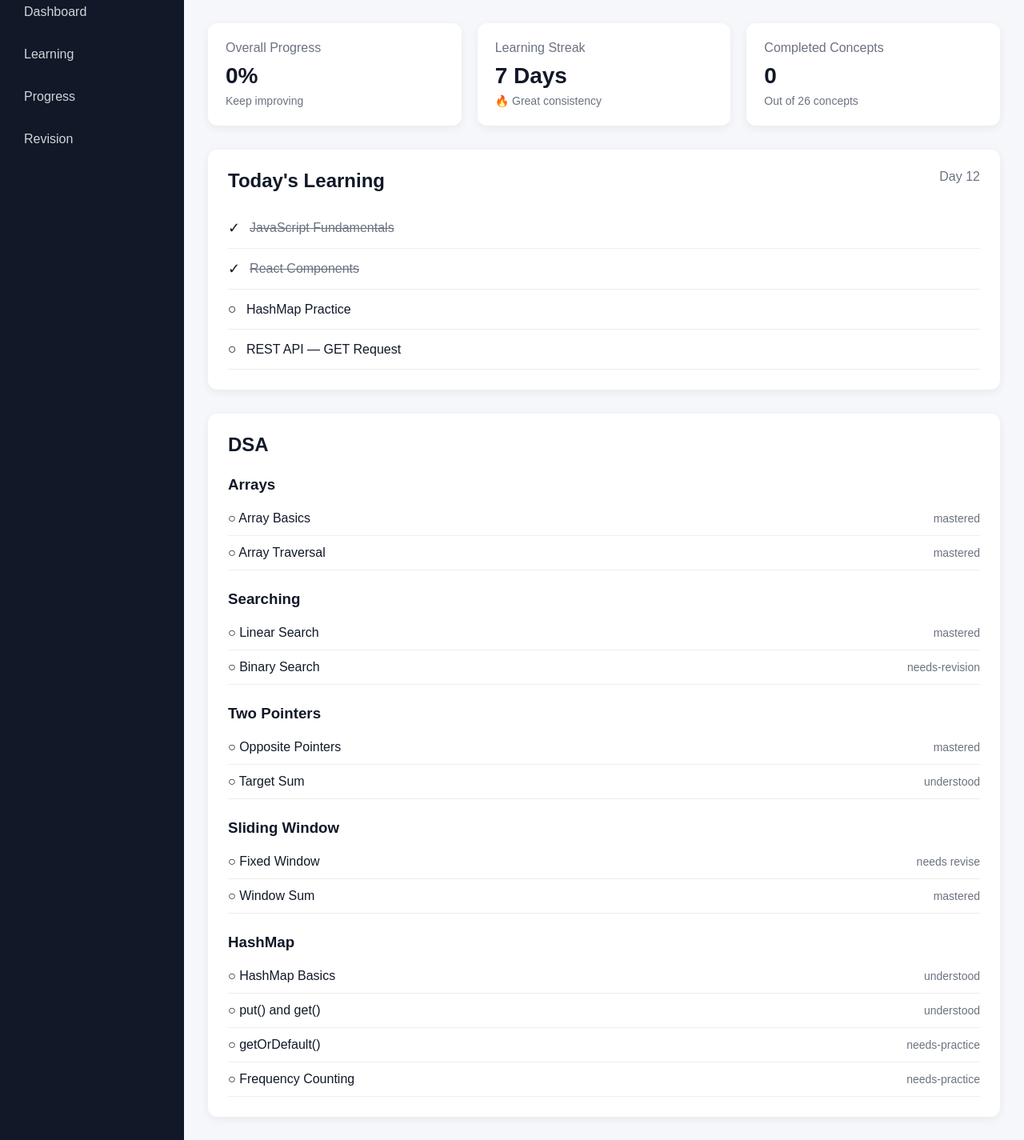
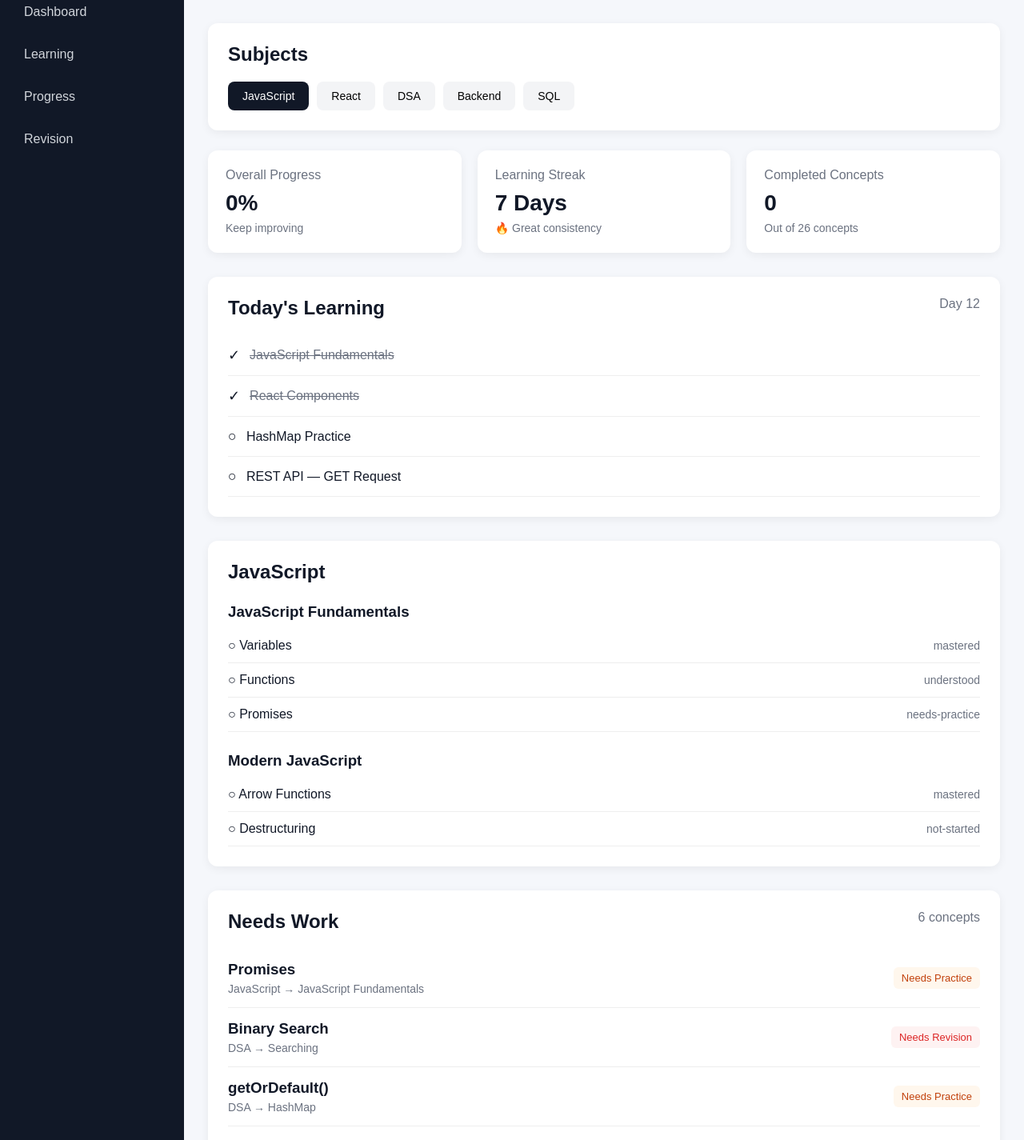
Before and after one commit to Pratik-z005/learning-dashboard, a React (Vite) app: page / in a window 1280 px wide. Shown: the part 92-1517 px from the top of the page at 80% size. Built offline with nearby package versions, Linux system fonts and the light colour scheme.

Commit message:
Add subject navigation

```diff
--- /dev/null
+++ b/src/components/NeedsWork.jsx
@@ -0,0 +1,32 @@
+function NeedsWork({ concepts }) {
+  return (
+    <section className="needs-work">
+      <div className="section-heading">
+        <h2>Needs Work</h2>
+        <span>{concepts.length} concepts</span>
+      </div>
+
+      {concepts.length === 0 ? (
+        <p className="empty-message">🎉 Nothing needs attention right now!</p>
+      ) : (
+        concepts.map((concept) => (
+          <div className="needs-work-item" key={concept.id}>
+            <div>
+              <h3>{concept.name}</h3>
+
+              <p>
+                {concept.subject} → {concept.topic}
+              </p>
+            </div>
+
+            <span className={`status ${concept.status}`}>
+              {concept.status.replace("-", " ")}
+            </span>
+          </div>
+        ))
+      )}
+    </section>
+  );
+}
+
+export default NeedsWork;
--- /dev/null
+++ b/src/components/SubjectSelector.jsx
@@ -0,0 +1,27 @@
+function SubjectSelector({ subjects, selectedSubject, onSelect }) {
+  return (
+    <section className="subject-selector">
+      <div className="section-heading">
+        <h2>Subjects</h2>
+      </div>
+
+      <div className="subject-buttons">
+        {subjects.map((subject) => (
+          <button
+            key={subject.id}
+            className={
+              selectedSubject.id === subject.id
+                ? "subject-button active"
+                : "subject-button"
+            }
+            onClick={() => onSelect(subject)}
+          >
+            {subject.name}
+          </button>
+        ))}
+      </div>
+    </section>
+  );
+}
+
+export default SubjectSelector;
--- a/src/index.css
+++ b/src/index.css
@@ -186,3 +186,94 @@ body {
 .concept.completed span:first-child {
   text-decoration: line-through;
 }
+
+.needs-work {
+  background: white;
+  padding: 25px;
+  border-radius: 12px;
+  margin-top: 30px;
+  box-shadow: 0 3px 12px rgba(0, 0, 0, 0.06);
+}
+
+.needs-work-item {
+  display: flex;
+  justify-content: space-between;
+  align-items: center;
+  padding: 15px 0;
+  border-bottom: 1px solid #eee;
+}
+
+.needs-work-item:last-child {
+  border-bottom: none;
+}
+
+.needs-work-item h3 {
+  margin-bottom: 5px;
+}
+
+.needs-work-item p {
+  color: #6b7280;
+  font-size: 14px;
+}
+
+.status {
+  padding: 6px 10px;
+  border-radius: 6px;
+  font-size: 13px;
+  text-transform: capitalize;
+}
+
+.status.needs-practice {
+  background: #fff7ed;
+  color: #c2410c;
+}
+
+.status.needs-revision {
+  background: #fef2f2;
+  color: #dc2626;
+}
+
+.status.learning {
+  background: #eff6ff;
+  color: #2563eb;
+}
+
+.empty-message {
+  color: #6b7280;
+  padding: 15px 0;
+}
+
+.subject-selector {
+  background: white;
+  padding: 25px;
+  border-radius: 12px;
+  margin-top: 30px;
+  margin-bottom: 25px;
+  box-shadow: 0 3px 12px rgba(0, 0, 0, 0.06);
+}
+
+.subject-buttons {
+  display: flex;
+  gap: 10px;
+  flex-wrap: wrap;
+  margin-top: 15px;
+}
+
+.subject-button {
+  border: none;
+  background: #f3f4f6;
+  padding: 10px 18px;
+  border-radius: 8px;
+  cursor: pointer;
+  font-size: 14px;
+  transition: 0.2s;
+}
+
+.subject-button:hover {
+  background: #e5e7eb;
+}
+
+.subject-button.active {
+  background: #111827;
+  color: white;
+}
--- a/src/pages/Dashboard.jsx
+++ b/src/pages/Dashboard.jsx
@@ -5,11 +5,17 @@ import Header from "../components/Header";
 import ProgressCard from "../components/ProgressCard";
 import TodayLearning from "../components/TodayLearning";
 import ConceptTracker from "../components/ConceptTracker";
+import NeedsWork from "../components/NeedsWork";
+
+import SubjectSelector from "../components/SubjectSelector";
 
 import learningData from "../data/learningData";
-import { getProgress } from "../utils/progressUtils";
+
+import { getProgress, getNeedsWork } from "../utils/progressUtils";
 
 function Dashboard() {
+  const [selectedSubject, setSelectedSubject] = useState(learningData[0]);
+
   const [completedConcepts, setCompletedConcepts] = useState(() => {
     const savedConcepts = localStorage.getItem("completedConcepts");
 
@@ -35,12 +41,20 @@ function Dashboard() {
 
   const progressData = getProgress(learningData, completedConcepts);
 
+  const needsWork = getNeedsWork(learningData);
+
   return (
     <div className="app-layout">
       <Sidebar />
 
       <main className="main-content">
         <Header />
+
+        <SubjectSelector
+          subjects={learningData}
+          selectedSubject={selectedSubject}
+          onSelect={setSelectedSubject}
+        />
 
         <section className="progress-grid">
           <ProgressCard
@@ -65,10 +79,12 @@ function Dashboard() {
         <TodayLearning />
 
         <ConceptTracker
-          subject={learningData[2]}
+          subject={selectedSubject}
           completedConcepts={completedConcepts}
           onToggle={toggleConcept}
         />
+
+        <NeedsWork concepts={needsWork} />
       </main>
     </div>
   );
--- a/src/utils/progressUtils.js
+++ b/src/utils/progressUtils.js
@@ -30,4 +30,28 @@ function getProgress(learningData, completedConcepts) {
   };
 }
 
-export { getAllConcepts, getProgress };
+function getNeedsWork(learningData) {
+  const needsWork = [];
+
+  learningData.forEach((subject) => {
+    subject.topics.forEach((topic) => {
+      topic.concepts.forEach((concept) => {
+        if (
+          concept.status === "needs-practice" ||
+          concept.status === "needs-revision" ||
+          concept.status === "learning"
+        ) {
+          needsWork.push({
+            ...concept,
+            subject: subject.name,
+            topic: topic.name,
+          });
+        }
+      });
+    });
+  });
+
+  return needsWork;
+}
+
+export { getAllConcepts, getProgress, getNeedsWork };
```
